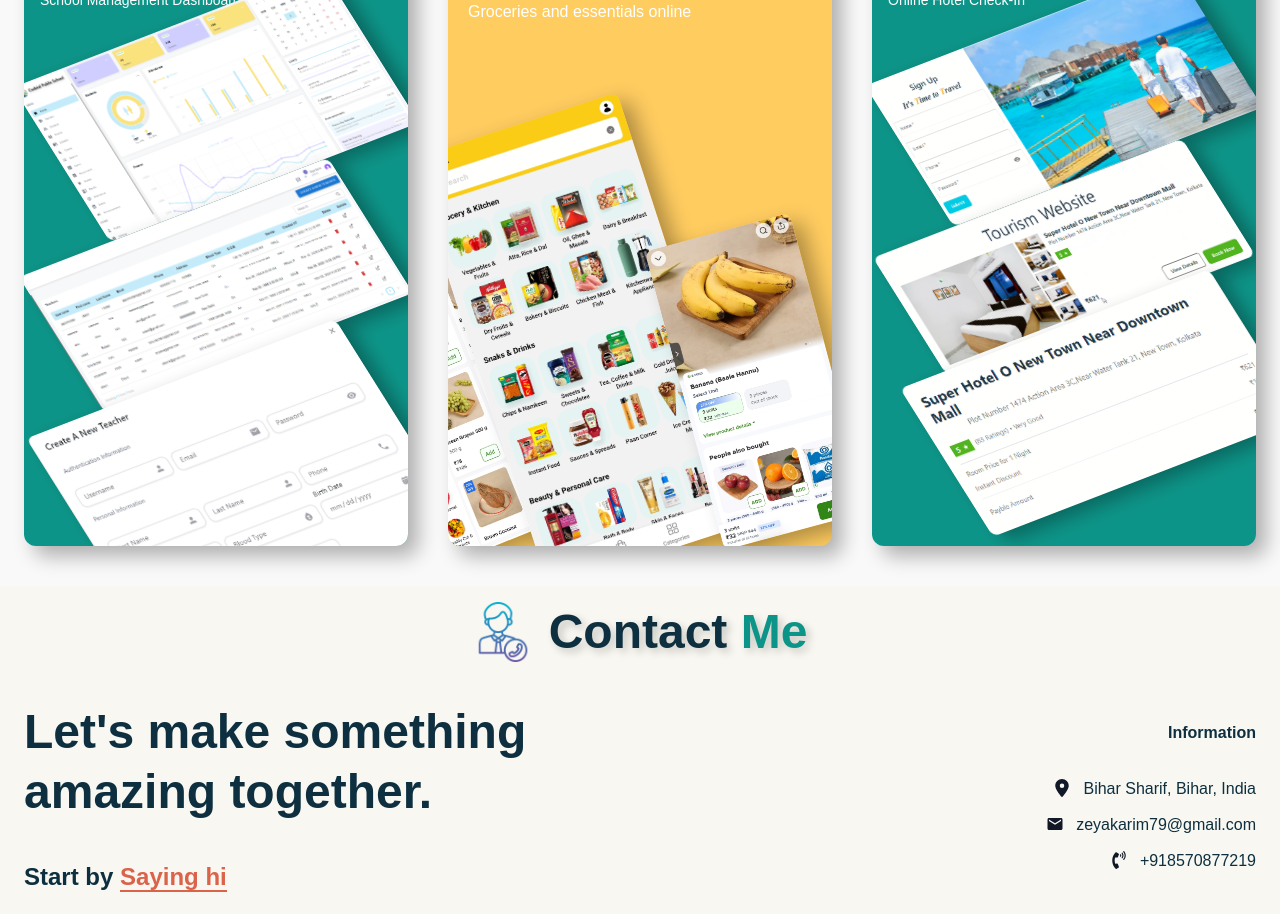
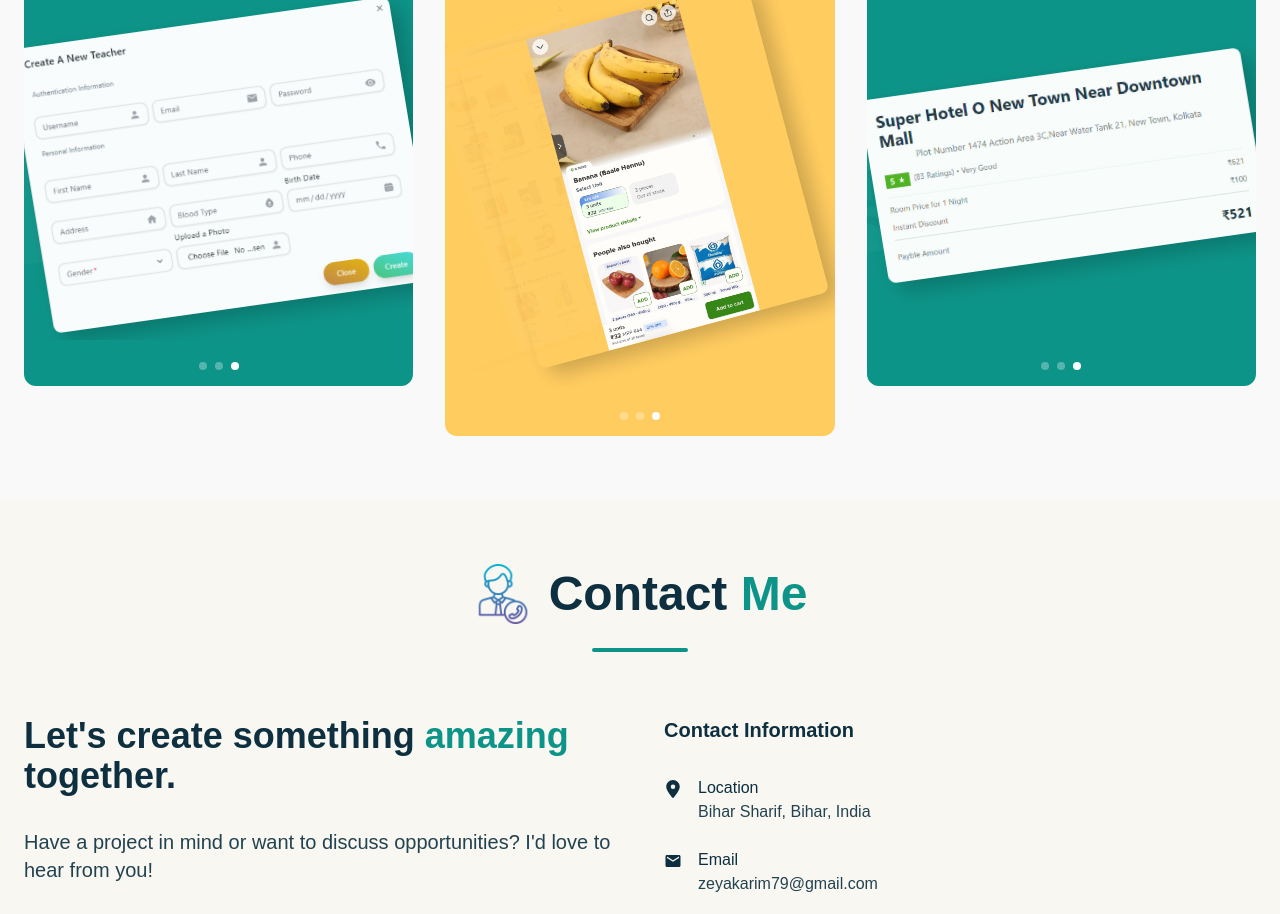
Before and after one commit to zeyakarim/portfolio_in_nextjs, a Next.js app: page / in a window 1280 px wide. Shown: the part 3460-4374 px from the top of the page. Built offline with nearby package versions, Linux system fonts and the light colour scheme.

Commit message:
[Feat] Project Section and Contact Me Section UI Improve

```diff
--- a/components/ContactMeSection.jsx
+++ b/components/ContactMeSection.jsx
@@ -1,8 +1,7 @@
-
 'use client'
 import React from 'react';
 import { motion } from "framer-motion";
-import { FaLocationDot } from 'react-icons/fa6';
+import { FaLocationDot, FaGithub, FaLinkedin, FaTwitter } from 'react-icons/fa6';
 import { MdEmail } from 'react-icons/md';
 import { FaPhoneVolume } from 'react-icons/fa';
 import Image from 'next/image';
@@ -19,61 +18,110 @@ const ContactMeSection = () => {
             initial="hidden"
             whileInView="visible"
             viewport={{ once: true, amount: 0.2 }}
-            className="w-full px-6 mt-10 bg-[#F8F7F1] py-4"
+            className="w-full px-6 py-16 bg-[#F8F7F1]"
+            id="contact"
         >
-            <div id="contact">
-                <div className="flex flex-row items-center justify-center text-center gap-4">
+            <div className="max-w-7xl mx-auto">
+                {/* Header Section */}
+                <div className="flex flex-col items-center mb-16">
+                    <div className="flex items-center gap-4 mb-6">
                         <Image
                             src="/contact-me.png"
                             alt="Contact Me"
                             width={60}
                             height={60}
-                        className="rounded-lg object-cover h-auto z-20"
+                            className="rounded-lg object-cover"
                         />
-                    <h2 className="text-5xl font-bold text-[#0D2F3F] leading-tight text-center" style={{ textShadow: "4px 4px 8px rgba(0, 0, 0, 0.2)" }}>
+                        <h2 className="text-4xl md:text-5xl font-bold text-[#0D2F3F]">
                             Contact <span className="text-teal-600">Me</span>
                         </h2>
                     </div>
+                    <div className="w-24 h-1 bg-teal-600 rounded-full"></div>
+                </div>
 
-                <section className="relative  max-w-[90rem] mx-auto mt-10 flex flex-col md:flex-row items-center justify-between gap-10 pb-4">
+                {/* Content Section */}
+                <div className="grid grid-cols-1 lg:grid-cols-2 gap-12">
+                    {/* Left Column */}
+                    <motion.div
+                        initial={{ opacity: 0, x: -50 }}
+                        whileInView={{ opacity: 1, x: 0 }}
+                        transition={{ duration: 0.8 }}
+                        className="space-y-8"
+                    >
+                        <h3 className="text-3xl md:text-4xl font-bold text-[#0D2F3F] leading-tight">
+                            Let's create something <span className="text-teal-600">amazing</span> together.
+                        </h3>
+
+                        <p className="text-xl text-[#0D2F3F] opacity-90">
+                            Have a project in mind or want to discuss opportunities? I'd love to hear from you!
+                        </p>
+
+                        <div className="mt-10">
+                            <button className="px-8 py-3 bg-[#DA634A] text-white rounded-lg font-medium hover:bg-[#c45a43] transition-all duration-300 flex items-center gap-2">
+                                <MdEmail size={20} />
+                                Say Hello
+                            </button>
+                        </div>
+                    </motion.div>
+
+                    {/* Right Column */}
                     <motion.div
                         initial={{ opacity: 0, x: 50 }}
-                        animate={{ opacity: 1, x: 0 }}
-                        transition={{ duration: 1 }}
-                        className="flex-1 text-left"
+                        whileInView={{ opacity: 1, x: 0 }}
+                        transition={{ duration: 0.8 }}
+                        className="space-y-8"
                     >
-                        <h3 className="text-5xl font-bold text-[#0D2F3F] leading-tight">
-                            Let's make something amazing together.
-                        </h3>
-                        <p className="text-2xl font-bold text-[#0D2F3F] leading-tight mt-10">
-                            Start by <span className="text-[#DA634A] border-b-2 border-[#DA634A]">Saying hi</span>
-                        </p>
+                        <h6 className='text-xl font-semibold text-[#0D2F3F]'>Contact Information</h6>
 
-                    </motion.div>
-
-                    <motion.div
-                        initial={{ opacity: 0, x: 50 }}
-                        animate={{ opacity: 1, x: 0 }}
-                        transition={{ duration: 1 }}
-                        className="flex-1 flex flex-col items-end gap-4"
-                    >
-                        <h6 className='text-1xl font-bold text-[#0D2F3F] leading-tight'>Information</h6>
-                        <div className='flex flex-row gap-3 mt-5'>
+                        <div className="space-y-6">
+                            <div className='flex items-start gap-4'>
+                                <div className="mt-1 text-[#0D2F3F]">
                                     <FaLocationDot size={18}/>
-                            <p className='text-[#0D2F3F] leading-tight'>Bihar Sharif, Bihar, India</p>
+                                </div>
+                                <div>
+                                    <h4 className="font-medium text-[#0D2F3F]">Location</h4>
+                                    <p className='text-[#0D2F3F] opacity-90'>Bihar Sharif, Bihar, India</p>
+                                </div>
                             </div>
 
-                        <div className='flex flex-row gap-3'>
+                            <div className='flex items-start gap-4'>
+                                <div className="mt-1 text-[#0D2F3F]">
                                     <MdEmail size={18} />
-                            <p className='text-[#0D2F3F] leading-tight'>zeyakarim79@gmail.com</p>
+                                </div>
+                                <div>
+                                    <h4 className="font-medium text-[#0D2F3F]">Email</h4>
+                                    <p className='text-[#0D2F3F] opacity-90'>zeyakarim79@gmail.com</p>
+                                </div>
                             </div>
 
-                        <div className='flex flex-row gap-3'>
+                            <div className='flex items-start gap-4'>
+                                <div className="mt-1 text-[#0D2F3F]">
                                     <FaPhoneVolume size={18} />
-                            <p className='text-[#0D2F3F] leading-tight'>+918570877219</p>
+                                </div>
+                                <div>
+                                    <h4 className="font-medium text-[#0D2F3F]">Phone</h4>
+                                    <p className='text-[#0D2F3F] opacity-90'>+91 8570877219</p>
+                                </div>
+                            </div>
+                        </div>
+
+                        {/* Social Links */}
+                        <div className="pt-4">
+                            <h6 className="text-lg font-medium text-[#0D2F3F] mb-4">Follow Me</h6>
+                            <div className="flex gap-4">
+                                <a href="#" className="text-[#0D2F3F] hover:text-teal-600 transition-colors">
+                                    <FaGithub size={22} />
+                                </a>
+                                <a href="#" className="text-[#0D2F3F] hover:text-teal-600 transition-colors">
+                                    <FaLinkedin size={22} />
+                                </a>
+                                <a href="#" className="text-[#0D2F3F] hover:text-teal-600 transition-colors">
+                                    <FaTwitter size={22} />
+                                </a>
+                            </div>
                         </div>
                     </motion.div>
-                </section>
+                </div>
             </div>
         </motion.section>
     )
--- a/components/ProjectCard.jsx
+++ b/components/ProjectCard.jsx
@@ -1,67 +1,114 @@
+"use client";
+
 import Image from "next/image";
-import { motion } from "framer-motion";
+import { motion, AnimatePresence } from "framer-motion";
 import { FaGithub, FaExternalLinkAlt } from "react-icons/fa";
-import { useState } from "react";
+import { useState, useEffect, useRef } from "react";
 
-export default function ProjectDesignCard({ images, githubLink, liveLink }) {
+export default function ProjectDesignCard({ images, headerTitle, title, githubLink, liveLink }) {
+  const [currentIndex, setCurrentIndex] = useState(0);
+  const [direction, setDirection] = useState(1);
   const [hovered, setHovered] = useState(false);
+  const intervalRef = useRef(null);
+
+  // Auto-slide logic
+  useEffect(() => {
+    intervalRef.current = setInterval(() => {
+      setCurrentIndex((prev) => (prev + 1) % images.length);
+    }, 3000);
+
+    return () => clearInterval(intervalRef.current);
+  }, [images.length]);
+
+  // Hover controls
+  const handleHoverStart = () => {
+    setHovered(true);
+    clearInterval(intervalRef.current);
+  };
+
+  const handleHoverEnd = () => {
+    setHovered(false);
+    intervalRef.current = setInterval(() => {
+      setCurrentIndex((prev) => (prev + 1) % images.length);
+    }, 3000);
+  };
+
+  // Manual navigation
+  const goToIndex = (newIndex) => {
+    setDirection(newIndex > currentIndex ? 1 : -1);
+    setCurrentIndex(newIndex);
+  };
 
   return (
     <motion.div
-      initial={{ opacity: 0, x: 50 }}
-      animate={{ opacity: 1, x: 0 }}
-      transition={{ duration: 1 }}
-      className="relative h-[600px] w-[340px] md:w-[472px] lg:w-full bg-[#FFCC60] rounded-xl overflow-hidden flex flex-col items-center"
-      style={{ boxShadow: "10px 10px 20px rgba(0, 0, 0, 0.3)" }}
-      onMouseEnter={() => setHovered(true)}
-      onMouseLeave={() => setHovered(false)}
+      initial={{ opacity: 0, y: 20 }}
+      whileInView={{ opacity: 1, y: 0 }}
+      transition={{ duration: 0.6 }}
+      viewport={{ once: true, amount: 0.2 }}
+      className="relative h-[550px] w-full bg-[#FFCC60] rounded-xl overflow-hidden"
+      onMouseEnter={handleHoverStart}
+      onMouseLeave={handleHoverEnd}
     >
-      {/* Title */}
-      <h4 className="text-3xl font-semibold text-white leading-tight text-start ml-10 py-2 w-full">
-        App Design
-      </h4>
-      <p className="text-white text-start w-full ml-10">
-        Groceries and essentials online
-      </p>
+      {/* Header (fixed height) */}
+      <div className="p-6 h-[20%]">
+        <h4 className="text-2xl font-semibold text-white">{headerTitle}</h4>
+        <p className="text-white/90 text-sm mt-1">{title}</p>
+      </div>
 
-      {/* Image Container */}
-      <div className="relative w-full h-full flex justify-center items-center">
-        {images.map((image, index) => (
-          <Image
+      {/* Image Container (flexible height, no overflow) */}
+      <div className="relative h-[65%] w-full flex items-center justify-center">
+        <AnimatePresence custom={direction} initial={false}>
+          <motion.div
+            key={currentIndex}
+            custom={direction}
+            initial={{ x: direction * 100, opacity: 0 }}
+            animate={{ x: 0, opacity: 1 }}
+            exit={{ x: -direction * 100, opacity: 0 }}
+            transition={{ type: 'tween', ease: 'easeInOut', duration: 0.5 }}
+            className="absolute w-full h-full flex items-center justify-center"
+          >
+            <Image
+              src={images[currentIndex].src}
+              alt="App Design"
+              width={300}
+              height={300}
+              className="rounded-lg object-contain"
+              style={{
+                transform: `rotate(${images[currentIndex].rotation || "0deg"})`,
+                maxWidth: "90%", /* Prevents edge clipping */
+                maxHeight: "90%",
+                boxShadow: '10px 10px 20px rgba(0, 0, 0, 0.2)',
+              }}
+            />
+          </motion.div>
+        </AnimatePresence>
+      </div>
+
+      {/* Navigation Dots (fixed position) */}
+      <div className="absolute bottom-4 left-0 right-0 flex justify-center gap-2 h-[15%] items-end">
+        {images.map((_, index) => (
+          <button
             key={index}
-            src={image.src}
-            alt="App Design"
-            width={image.width}
-            height={image.height}
-            style={{
-              boxShadow: "10px 10px 20px rgba(0, 0, 0, 0.3)",
-              transform: `rotate(${image.rotation})`,
-              position: "absolute",
-              right: `${image.offsetX}px`,
-              bottom: `${image.offsetY}px`,
-            }}
-            className="rounded-lg object-cover z-20 transition-transform"
+            onClick={() => goToIndex(index)}
+            className={`w-2 h-2 rounded-full transition-all ${currentIndex === index ? 'bg-white' : 'bg-white/30'}`}
           />
         ))}
       </div>
 
-      {/* Hover Icons */}
+      {/* Hover Overlay */}
       {hovered && (
         <motion.div
-          initial={{ opacity: 0, scale: 0.8 }}
-          animate={{ opacity: 1, scale: 1 }}
-          transition={{ duration: 0.3 }}
-          className="absolute inset-0 flex justify-center items-center bg-black/60 rounded-xl z-30"
+          initial={{ opacity: 0 }}
+          animate={{ opacity: 1 }}
+          className="absolute inset-0 bg-black/70 flex items-center justify-center rounded-xl"
         >
-          <div className="flex space-x-6">
-            {/* GitHub Link */}
-            <a href={githubLink} target="_blank" rel="noopener noreferrer" className="text-white hover:text-gray-300 transition">
-              <FaGithub size={40} />
+          <div className="flex gap-6">
+            <a href={githubLink} target="_blank" rel="noopener noreferrer" className="text-white hover:text-yellow-400 transition">
+              <FaGithub size={30} />
             </a>
-            {/* Live URL Link */}
             {liveLink && (
-              <a href={liveLink} target="_blank" rel="noopener noreferrer" className="text-white hover:text-gray-300 transition">
-                <FaExternalLinkAlt size={40} />
+              <a href={liveLink} target="_blank" rel="noopener noreferrer" className="text-white hover:text-yellow-400 transition">
+                <FaExternalLinkAlt size={30} />
               </a>
             )}
           </div>
--- a/components/ProjectSection.jsx
+++ b/components/ProjectSection.jsx
@@ -17,14 +17,14 @@ const ProjectSection = () => {
       initial="hidden"
       whileInView="visible"
       viewport={{ once: true, amount: 0.2 }}
-            className="w-full px-6 mt-10 max-w-[90rem] mx-auto"
+      className="w-full px-4 sm:px-6 py-16 max-w-[90rem] mx-auto"
     >
-            <div id="projects">
-                <h2 className="text-5xl font-bold text-[#0D2F3F] leading-tight text-center" style={{ textShadow: "4px 4px 8px rgba(0, 0, 0, 0.2)" }}>
+      <div id="projects" className="space-y-12">
+        <h2 className="text-4xl sm:text-5xl font-bold text-[#0D2F3F] text-center">
           Project<span className="text-teal-600">s</span>
         </h2>
 
-                <section className="relative max-w-[90rem] mx-auto mt-10 flex flex-col md:flex-row items-center justify-between gap-10">
+        <div className="grid grid-cols-1 md:grid-cols-2 lg:grid-cols-3 gap-8 max-w-[90rem] mx-auto">
           <WebsiteProjectCard
             images={codielWebsiteImages}
             headerTitle='Web Design'
@@ -46,10 +46,10 @@ const ProjectSection = () => {
             title='Online Hotel Check-In'
             githubLink='https://github.com/zeyakarim/hotel_check_in_online_mode_frontend'
           />
-                </section>
+        </div>
       </div>
     </motion.section>
-    )
-}
+  );
+};
 
 export default ProjectSection;
--- a/components/WebsiteProjectCard.jsx
+++ b/components/WebsiteProjectCard.jsx
@@ -1,54 +1,113 @@
+"use client";
+
 import Image from 'next/image';
-import React, { useState } from 'react';
-import { motion } from "framer-motion";
+import { motion, AnimatePresence } from "framer-motion";
 import { FaGithub, FaExternalLinkAlt } from "react-icons/fa";
+import { useState, useEffect, useRef } from 'react';
 
 const WebsiteProjectCard = ({ images, headerTitle, title, githubLink, liveLink }) => {
+  const [currentIndex, setCurrentIndex] = useState(0);
+  const [direction, setDirection] = useState(1); // 1 for forward, -1 for backward
   const [isHovered, setIsHovered] = useState(false);
+  const intervalRef = useRef(null);
+
+  // Auto-slide every 3 seconds
+  useEffect(() => {
+    intervalRef.current = setInterval(() => {
+      setCurrentIndex((prev) => (prev + 1) % images.length);
+    }, 3000);
+
+    return () => clearInterval(intervalRef.current);
+  }, [images.length]);
+
+  // Pause on hover
+  const handleHoverStart = () => {
+    setIsHovered(true);
+    clearInterval(intervalRef.current);
+  };
+
+  // Resume on hover end
+  const handleHoverEnd = () => {
+    setIsHovered(false);
+    intervalRef.current = setInterval(() => {
+      setCurrentIndex((prev) => (prev + 1) % images.length);
+    }, 3000);
+  };
+
+  // Manual navigation (optional)
+  const goToIndex = (newIndex) => {
+    setDirection(newIndex > currentIndex ? 1 : -1);
+    setCurrentIndex(newIndex);
+  };
 
   return (
     <motion.div
-            initial={{ opacity: 0, x: 50 }}
-            animate={{ opacity: 1, x: 0 }}
-            transition={{ duration: 1 }}
-            className="relative text-left md:text-right h-[600px] w-[340px] md:w-[472px] lg:w-full bg-teal-600 rounded-xl overflow-hidden cursor-pointer"
-            style={{ boxShadow: "10px 10px 20px rgba(0, 0, 0, 0.3)" }}
-            onMouseEnter={() => setIsHovered(true)}
-            onMouseLeave={() => setIsHovered(false)}
+      initial={{ opacity: 0, y: 20 }}
+      whileInView={{ opacity: 1, y: 0 }}
+      transition={{ duration: 0.6 }}
+      viewport={{ once: true, amount: 0.2 }}
+      className="relative h-[500px] w-full bg-teal-600 rounded-xl overflow-hidden"
+      onMouseEnter={handleHoverStart}
+      onMouseLeave={handleHoverEnd}
     >
-            <h4 className="text-3xl font-[600] text-[#fff] leading-tight text-start ml-4 pt-2">{headerTitle}</h4>
-            <p className='text-[#fff] leading-tight text-start ml-4 text-sm'>{title}</p>
+      {/* Header */}
+      <div className="p-6">
+        <h4 className="text-2xl font-semibold text-white">{headerTitle}</h4>
+        <p className="text-white/90 text-sm mt-1">{title}</p>
+      </div>
 
-            {/* Images */}
-            {images.map((image, index) => (
+      {/* Sliding Images */}
+      <div className="relative h-[70%] w-full overflow-hidden">
+        <AnimatePresence custom={direction} initial={false}>
+          <motion.div
+            key={currentIndex}
+            custom={direction}
+            initial={{ x: direction * 100, opacity: 0 }}
+            animate={{ x: 0, opacity: 1 }}
+            exit={{ x: -direction * 100, opacity: 0 }}
+            transition={{ type: 'tween', ease: 'easeInOut', duration: 0.5 }}
+            className="absolute inset-0 flex items-center justify-center"
+          >
             <Image
-                    key={image?.src}
-                    src={image?.src}
+              src={images[currentIndex].src}
               alt="Project Image"
-                    width={500}
-                    height={270}
-                    style={{ boxShadow: "10px 10px 20px rgba(0, 0, 0, 0.3)", transform: 'rotate3d(1, 1, 1, -45deg)' }}
-                    className={`rounded-lg object-cover h-auto z-20 ${index === images?.length - 1 && 'ml-[37px] mt-[-18px]'}`}
+              width={400}
+              height={250}
+              className="rounded-lg object-cover"
+              style={{
+                transform: 'rotate3d(1, 1, 1, -15deg)',
+                boxShadow: '10px 10px 20px rgba(0, 0, 0, 0.2)',
+              }}
+            />
+          </motion.div>
+        </AnimatePresence>
+      </div>
+
+      {/* Navigation Dots */}
+      <div className="absolute bottom-4 left-0 right-0 flex justify-center gap-2">
+        {images.map((_, index) => (
+          <button
+            key={index}
+            onClick={() => goToIndex(index)}
+            className={`w-2 h-2 rounded-full transition-all ${currentIndex === index ? 'bg-white' : 'bg-white/30'}`}
           />
         ))}
+      </div>
 
-            {/* Hover Icons */}
+      {/* Hover Overlay (GitHub/Live Links) */}
       {isHovered && (
         <motion.div
-                    initial={{ opacity: 0, scale: 0.8 }}
-                    animate={{ opacity: 1, scale: 1 }}
-                    transition={{ duration: 0.3 }}
-                    className="absolute inset-0 flex justify-center items-center bg-black/60 rounded-xl"
+          initial={{ opacity: 0 }}
+          animate={{ opacity: 1 }}
+          className="absolute inset-0 bg-black/70 flex items-center justify-center rounded-xl"
         >
-                    <div className="flex space-x-6">
-                        {/* GitHub Link */}
-                        <a href={githubLink} target="_blank" rel="noopener noreferrer" className="text-white hover:text-gray-300 transition">
-                            <FaGithub size={40} />
+          <div className="flex gap-6">
+            <a href={githubLink} target="_blank" rel="noopener noreferrer" className="text-white hover:text-teal-400 transition">
+              <FaGithub size={30} />
             </a>
-                        {/* Live URL Link */}
             {liveLink && (
-                            <a href={liveLink} target="_blank" rel="noopener noreferrer" className="text-white hover:text-gray-300 transition">
-                                <FaExternalLinkAlt size={40} />
+              <a href={liveLink} target="_blank" rel="noopener noreferrer" className="text-white hover:text-teal-400 transition">
+                <FaExternalLinkAlt size={30} />
               </a>
             )}
           </div>
--- a/components/WorkExperienceSection.jsx
+++ b/components/WorkExperienceSection.jsx
@@ -11,7 +11,7 @@ const WorkExperience = () => {
             whileInView={{ opacity: 1 }}
             transition={{ duration: 0.6 }}
             viewport={{ once: true, amount: 0.2 }}
-            className="w-full px-4 sm:px-6 lg:px-8 py-20 bg-gradient-to-b from-[#F8F7F1] to-white/50"
+            className="w-full px-4 sm:px-6 lg:px-8 pt-20 bg-[#F8F7F1]"
             id="experience"
         >
             {/* Header Section */}
```
Lines whose indentation alone changed are shown as unchanged.
